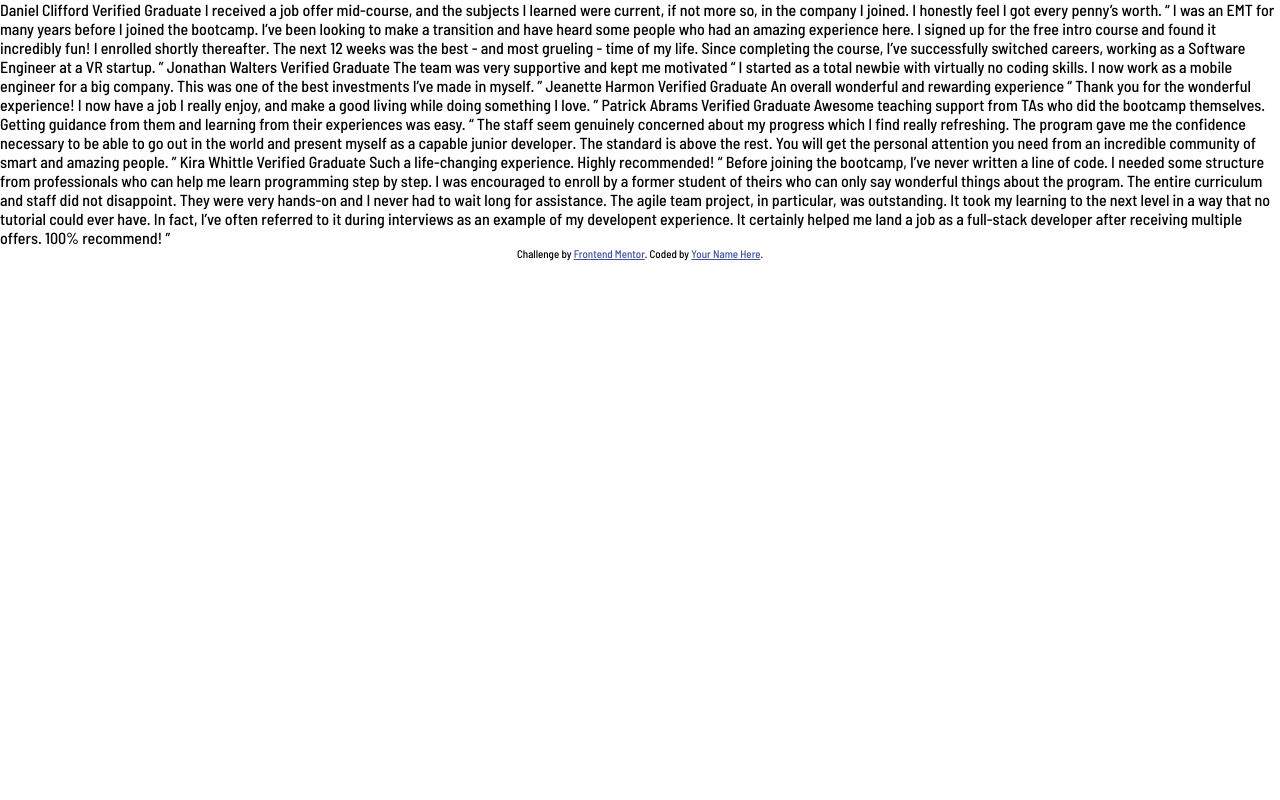
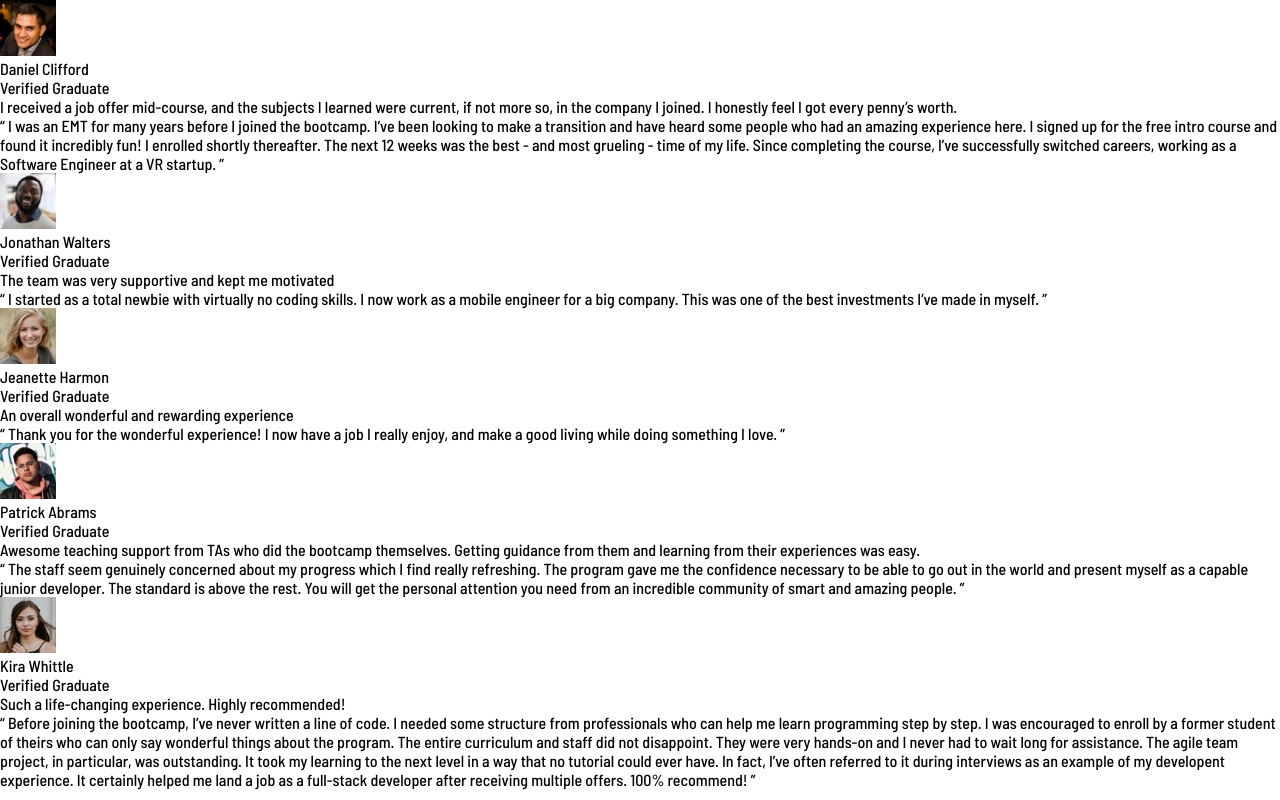
Before and after one commit to kdgoudy/testimonial, a plain HTML site: page index.html in a window 1280 px wide. Drawn offline with Linux system fonts and the light colour scheme.

Commit message:
Update index.html

```diff
--- a/index.html
+++ b/index.html
@@ -10,56 +10,96 @@
   <title>Frontend Mentor | [Challenge Name Here]</title>
 
   <!-- Feel free to remove these styles or customise in your own stylesheet 👍 -->
-  <style>
-    .attribution { font-size: 11px; text-align: center; }
-    .attribution a { color: hsl(228, 45%, 44%); }
-  </style>
+
 </head>
 <body>
-  Daniel Clifford
-  Verified Graduate
-
-  I received a job offer mid-course, and the subjects I learned were current, if not more so,
-  in the company I joined. I honestly feel I got every penny’s worth.
-
+  <div class="container">
+    <div class="card card1">
+      <div class="card-head">
+        <img src="image-daniel.jpg" alt="Daniel">
+        <div class="card-user">
+          <div class="name">Daniel Clifford</div>
+          <p class="title">Verified Graduate</p>
+        </div>
+      </div>
+      <div class="card-heading">
+        I received a job offer mid-course, and the subjects I learned were current, if not more so, in the company I joined. I honestly feel I got every penny’s worth.
+      </div>
+      <p class="card-details">
         “ I was an EMT for many years before I joined the bootcamp. I’ve been looking to make a
   transition and have heard some people who had an amazing experience here. I signed up
   for the free intro course and found it incredibly fun! I enrolled shortly thereafter.
   The next 12 weeks was the best - and most grueling - time of my life. Since completing
   the course, I’ve successfully switched careers, working as a Software Engineer at a VR startup. ”
+      </p>
+    </div>
 
-  Jonathan Walters
-  Verified Graduate
-
+    <div class="card card2">
+      <div class="card-head">
+        <img src="image-jonathan.jpg" alt="Jonathan">
+        <div class="card-user">
+          <div class="name">Jonathan Walters</div>
+          <p class="title">Verified Graduate</p>
+        </div>
+      </div>
+      <div class="card-heading">
         The team was very supportive and kept me motivated
-
+      </div>
+      <p class="card-details">
         “ I started as a total newbie with virtually no coding skills. I now work as a mobile engineer
   for a big company. This was one of the best investments I’ve made in myself. ”
+      </p>
+    </div>
 
-  Jeanette Harmon
-  Verified Graduate
-
+    <div class="card card3">
+      <div class="card-head">
+        <img src="image-jeanette.jpg" alt="Jeanette">
+        <div class="card-user">
+          <div class="name">Jeanette Harmon</div>
+          <p class="title">Verified Graduate</p>
+        </div>
+      </div>
+      <div class="card-heading">
         An overall wonderful and rewarding experience
-
+      </div>
+      <p class="card-details">
         “ Thank you for the wonderful experience! I now have a job I really enjoy, and make a good living
   while doing something I love. ”
+      </p>
+    </div>
 
-  Patrick Abrams
-  Verified Graduate
-
+    <div class="card card4">
+      <div class="card-head">
+        <img src="image-patrick.jpg" alt="Patrick">
+        <div class="card-user">
+          <div class="name">Patrick Abrams</div>
+          <p class="title">Verified Graduate</p>
+        </div>
+      </div>
+      <div class="card heading">
         Awesome teaching support from TAs who did the bootcamp themselves. Getting guidance from them and
   learning from their experiences was easy.
-
+      </div>
+      <p class="card-details">
         “ The staff seem genuinely concerned about my progress which I find really refreshing. The program
   gave me the confidence necessary to be able to go out in the world and present myself as a capable
   junior developer. The standard is above the rest. You will get the personal attention you need from
   an incredible community of smart and amazing people. ”
+      </p>
+    </div>
 
-  Kira Whittle
-  Verified Graduate
-
+    <div class="card card5">
+      <div class="card-head">
+        <img src="image-kira.jpg" alt="Kira">
+        <div class="card-user">
+          <div class="name">Kira Whittle</div>
+          <p class="title">Verified Graduate</p>
+        </div>
+      </div>
+      <div class="card-heading">
         Such a life-changing experience. Highly recommended!
-
+      </div>
+      <p class="card-details">
         “ Before joining the bootcamp, I’ve never written a line of code. I needed some structure from
   professionals who can help me learn programming step by step. I was encouraged to enroll by a former
   student of theirs who can only say wonderful things about the program. The entire curriculum and staff
@@ -68,10 +108,8 @@
   could ever have. In fact, I’ve often referred to it during interviews as an example of my developent
   experience. It certainly helped me land a job as a full-stack developer after receiving multiple offers.
   100% recommend! ”
+      </p>
+    </div>
 
-  <div class="attribution">
-    Challenge by <a href="https://www.frontendmentor.io?ref=challenge" target="_blank">Frontend Mentor</a>.
-    Coded by <a href="#">Your Name Here</a>.
-  </div>
 </body>
 </html>
```
Lines whose indentation alone changed are shown as unchanged.
